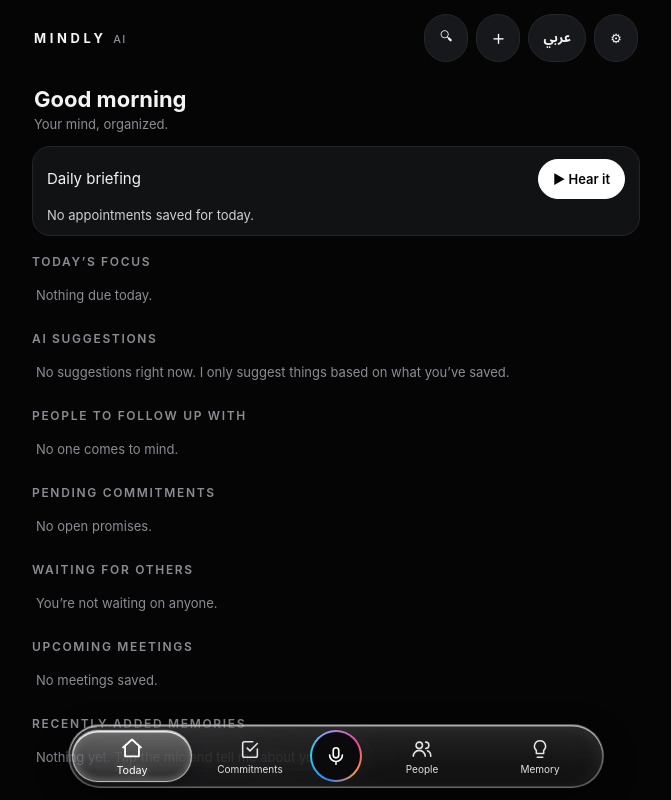
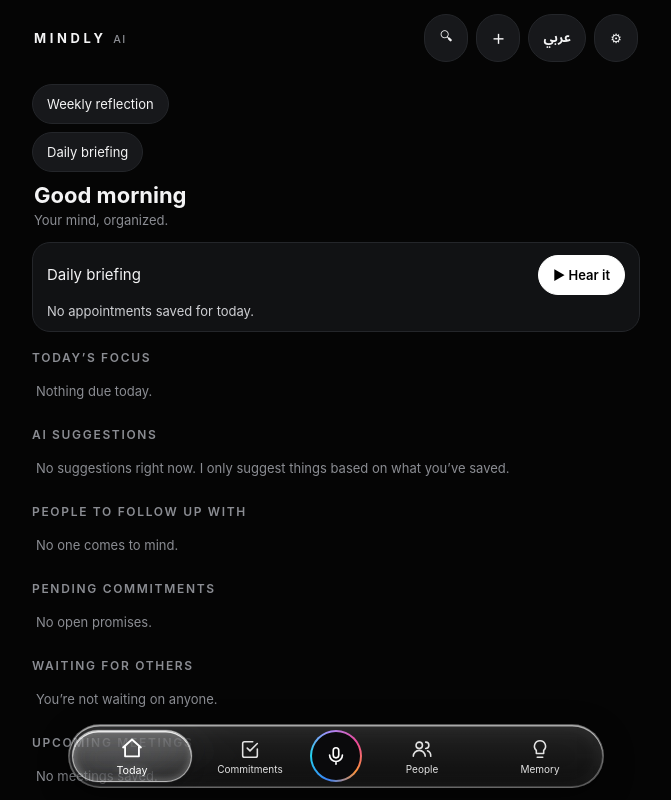
Before and after one commit to alia113/mindly, a plain HTML site: page index.html in a window 1280 px wide. Shown: the whole page, without its empty margins (304-975 px from the left). Drawn offline with Linux system fonts and the light colour scheme.

Commit message:
Add weekly.js script to index.html

```diff
--- a/index.html
+++ b/index.html
@@ -183,5 +183,6 @@ html{touch-action:manipulation;-webkit-text-size-adjust:100%}input,textarea,sele
 <script src="mod-timeline.js"></script>
 <script src="mod-control.js"></script>
 <script src="mod-brief.js"></script>
+<script src="mod-weekly.js"></script>
 </body>
 </html>
```
